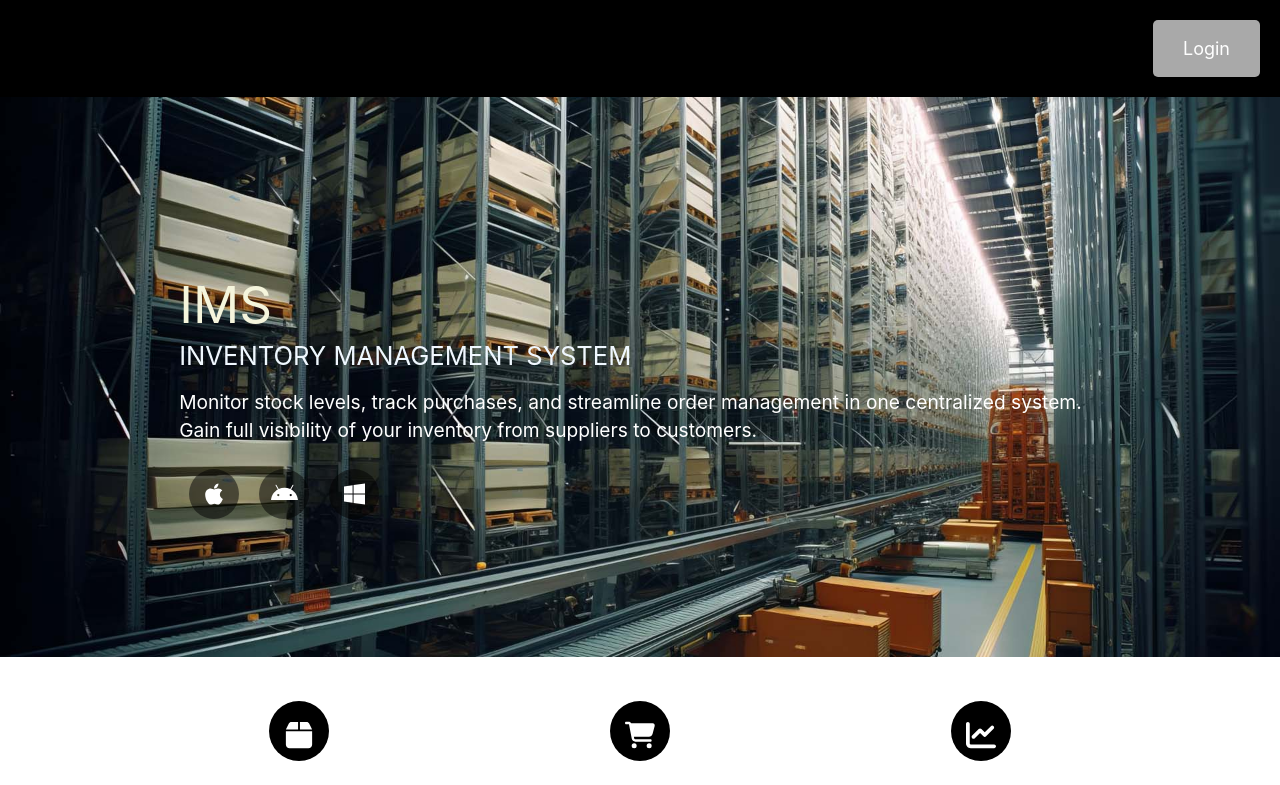
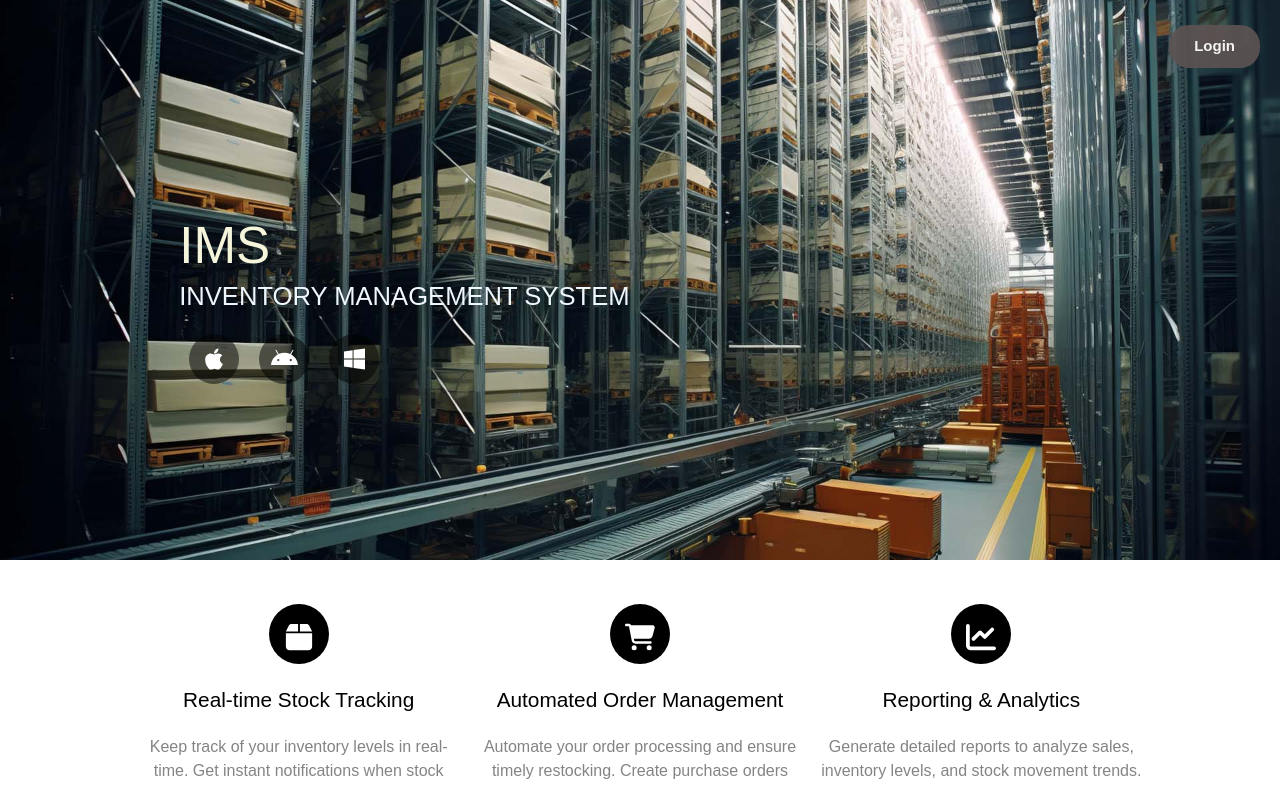
Before and after one commit to elzzbeth04/inventory_management, a React (Create React App) app: page / in a window 1280 px wide. Shown: the top 785 px of the page. Built offline with nearby package versions, Linux system fonts and the light colour scheme.

Commit message:
login adjusted

```diff
--- a/src/components/Homepage.js
+++ b/src/components/Homepage.js
@@ -5,25 +5,20 @@ import { faApple, faWindows, faAndroid } from '@fortawesome/free-brands-svg-icon
 import { faBox, faShoppingCart, faChartLine } from '@fortawesome/free-solid-svg-icons';
 import { faTwitter, faFacebook, faPinterest, faGooglePlus, faLinkedin, faYoutube } from '@fortawesome/free-brands-svg-icons';
 import './homepage.css'; // Import your CSS
-import logo from '../assets/logoims.jpg'
+
 const Homepage = () => {
   return (
     <div>
-      <div className="header">
 
-
+      <div className="banner">
       <Link to="/login">Login</Link>
-      </div>
-      <div className="banner">
         <div className="homepgcontainer1">
           <div className="bannerheader">
-            <h1>IMS</h1>
+            <h1 >IMS</h1>
             <h3>Inventory Management System</h3>
           </div>
           <p className="bannerpara">
-            Monitor stock levels, track purchases, and streamline order management in one centralized system.
-            <br />
-            Gain full visibility of your inventory from suppliers to customers.
+
           </p>
           <div className="bannericons">
             <div className="icon-circle">
--- a/src/components/homepage.css
+++ b/src/components/homepage.css
@@ -2,25 +2,28 @@ body{
     margin:0;
     font-size: 16px;
     overflow-x: hidden; /* Prevent horizontal scrolling */
-    /*font-family: Arial;*/
+    font-family: Arial;
 }
 
-div.header{
-    width:100%;
-    background:black;
-    padding: 20px 0px;
-    text-align: right;
+
+div.banner a {
+    position: absolute; /* Position the button absolutely */
+    top: 25px; /* Adjust position from the top */
+    right: 20px; /* Align it to the rightmost side */
+    font-size: 15px;
+    font-weight: 700;
+    color: rgb(245, 242, 242); /* Button text color */
+    text-decoration: none;
+    background-color: rgba(93, 83, 83, 0.91); /* Background for the button */
+    border-radius: 20px;
+    border: #e3e3e3;
+    padding: 10px 25px; /* Padding around the button text */
+    display: inline-block;
+    transition: background 0.3s ease; /* Smooth transition for hover */
 }
-div.header a{
-    font-size:18px;
-    color:#fff;
-    text-decoration: none;
-    background-color:darkgrey;
-    border-radius: 5px;
-    padding: 15px 30px; /* Increase padding for more space around the text */
-    display: inline-block;
-    margin-right: 20px;
-    transition: background 0.3s ease;
+
+div.banner a:hover {
+    background-color: darkgrey; /* Change background color on hover */
 }
 
 
@@ -337,7 +340,7 @@ div.footer{
 
 div.footer a{
     color:black;
-    /*color:#848499;*/
+    color: #848499;
     margin-left: 1.5rem;
     text-decoration: none;
     padding: 5px 0; /* Add vertical padding for height consistency */
```
